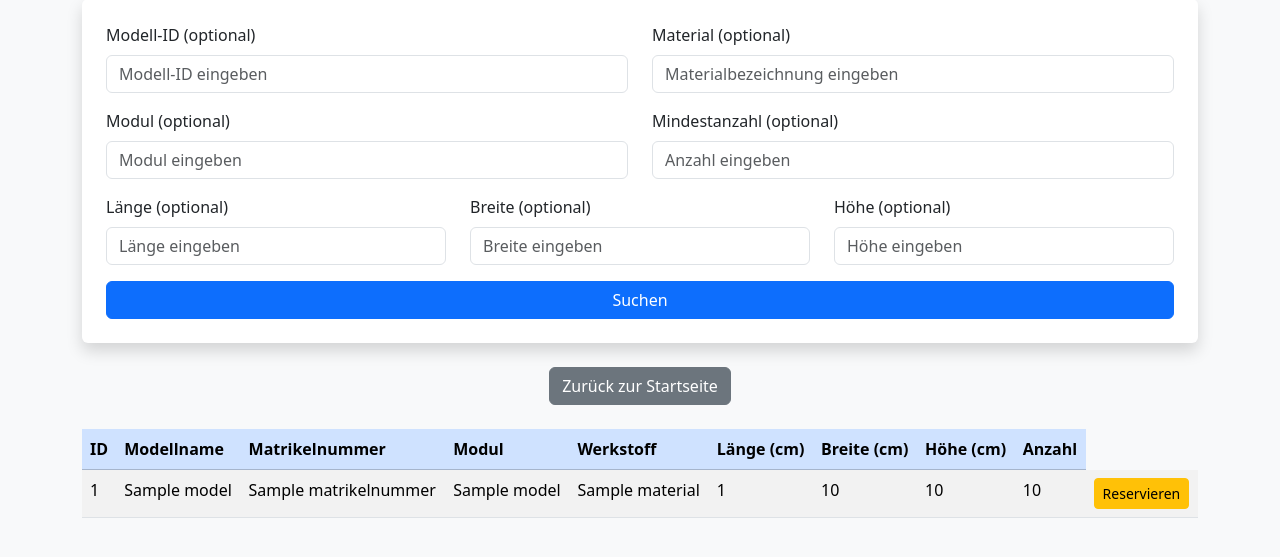
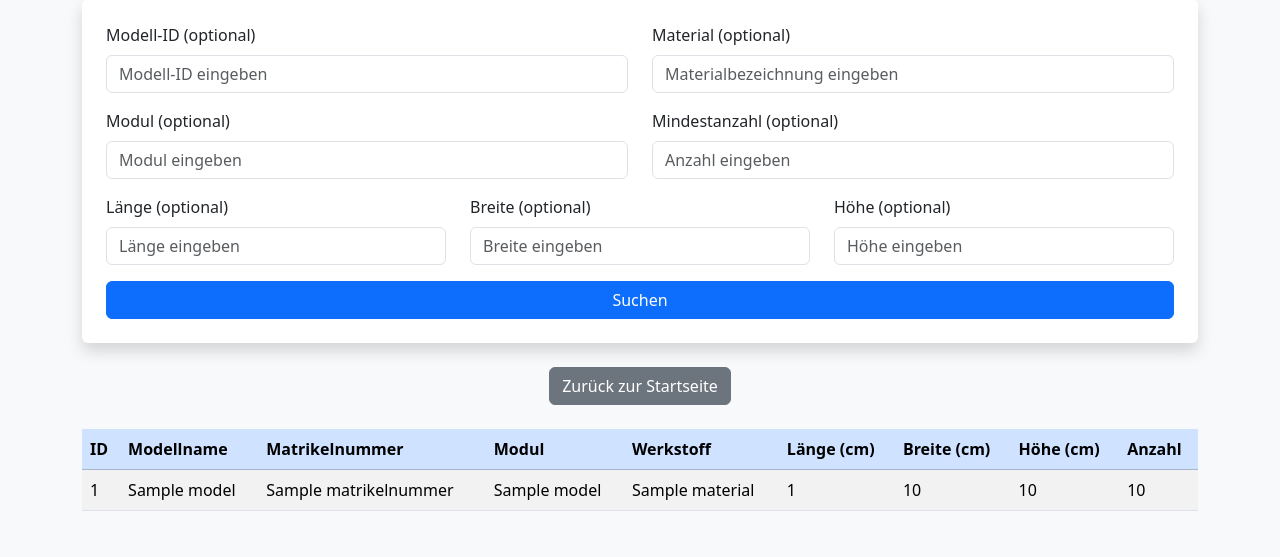
Before and after one commit to katringrs/recycling-app, a Python web app: template templates/search.html in a window 1280 px wide. Shown: the part 121-678 px from the top of the page. Run offline with Jinja, Linux system fonts and the light colour scheme; the template is opened without the code that fills it: most values are stand-ins (such as "Sample title", 1, 10 or a date in 2020).

Commit message:
Fehlerbehebung aktiv

```diff
--- a/templates/search.html
+++ b/templates/search.html
@@ -84,15 +84,6 @@
                         <td>{{ material.width }}</td>
                         <td>{{ material.height }}</td>
                         <td>{{ material.quantity }}</td>
-                        <td>
-                            {% if not material.reserved %}
-                                <form method="POST" action="{{ url_for('reserve_material', material_id=material.id) }}">
-                                    <button type="submit" class="btn btn-warning btn-sm">Reservieren</button>
-                                </form>
-                            {% else %}
-                                <span class="text-muted">Reserviert</span>
-                            {% endif %}
-                        </td>
                     </tr>
                     {% endfor %}
                     {% endfor %}
```
